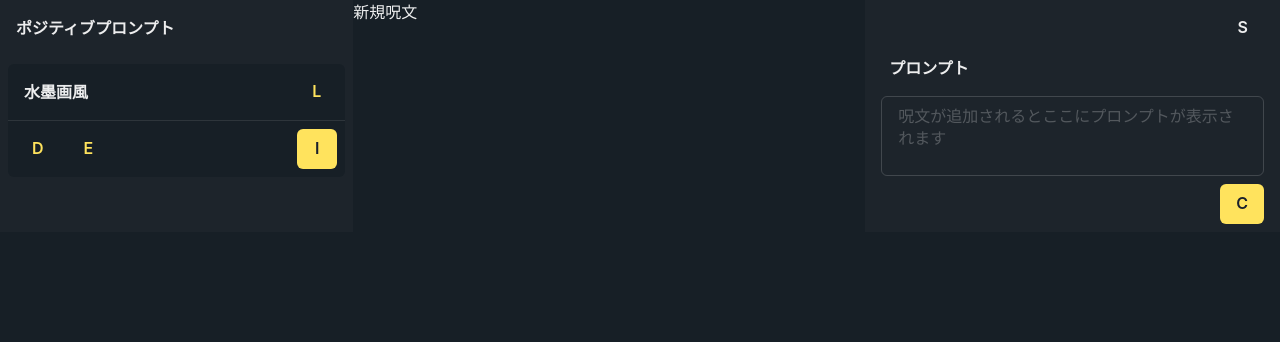
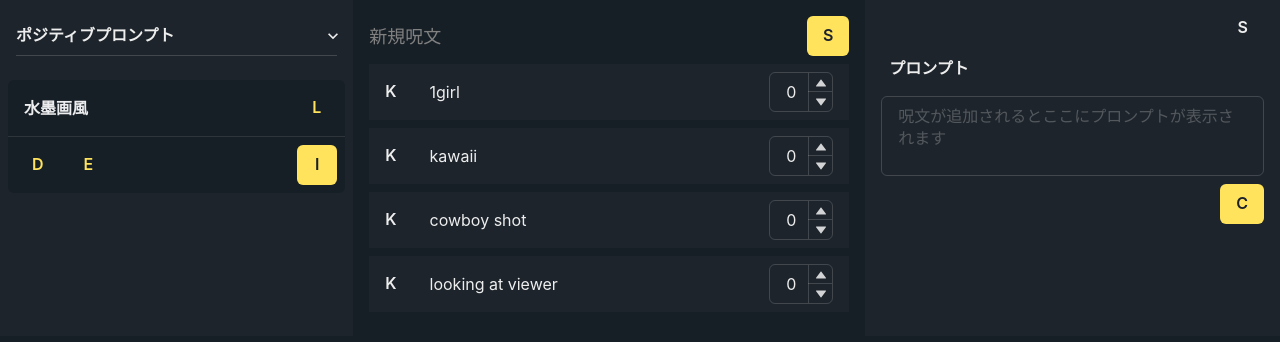
Before and after one commit to AI-Creators-Society/NAIWizard, a Next.js app: page / in a window 1280 px wide. Shown: the top 342 px of the page. Built offline with nearby package versions, Linux system fonts and the light colour scheme.

Commit message:
feat: show spell

```diff
--- a/package.json
+++ b/package.json
@@ -15,6 +15,7 @@
         "framer-motion": "^6",
         "next": "^13.0.0",
         "react": "^18.2.0",
+        "react-beautiful-dnd": "^13.1.1",
         "react-dom": "^18.2.0",
         "recoil": "^0.7.6"
     },
--- /dev/null
+++ b/src/components/editor/spellBlock.tsx
@@ -0,0 +1,43 @@
+import {
+    Box,
+    Button,
+    Divider,
+    HStack,
+    NumberDecrementStepper,
+    NumberIncrementStepper,
+    NumberInput,
+    NumberInputField,
+    NumberInputStepper,
+    Spacer,
+    Text,
+} from "@chakra-ui/react"
+import { Spell } from "../../types/prompt"
+import SecondaryBox from "../common/secondaryBox"
+
+interface Props {
+    spell: Spell
+}
+
+const SpellBlock = ({ spell }: Props) => {
+    return (
+        <SecondaryBox>
+            <HStack>
+                <Button variant={"ghost"}>K</Button>
+                <Divider orientation={"vertical"} />
+                <Text>{spell.content}</Text>
+                <Spacer />
+                <Box py={"2"} px={"4"}>
+                    <NumberInput defaultValue={spell.enhancement}>
+                        <NumberInputField w={"16"} />
+                        <NumberInputStepper>
+                            <NumberIncrementStepper />
+                            <NumberDecrementStepper />
+                        </NumberInputStepper>
+                    </NumberInput>
+                </Box>
+            </HStack>
+        </SecondaryBox>
+    )
+}
+
+export default SpellBlock
--- /dev/null
+++ b/src/components/editorBox.tsx
@@ -0,0 +1,34 @@
+import { Box, HStack, Spacer, Text } from "@chakra-ui/react"
+import { useLocale } from "../hooks/useLocale"
+import { usePrompt } from "../hooks/usePrompt"
+import { Prompt } from "../types/prompt"
+import BrandButton from "./common/brandButton"
+import SpellBlock from "./editor/spellBlock"
+
+const EditorBox = () => {
+    const { t } = useLocale()
+    const { prompt } = usePrompt()
+
+    return (
+        <Box flex={"1"} minW={["sm", "md", "lg", "lg"]} maxW={"full"} maxH={"full"} p={["0", "0", "4"]}>
+            <HStack>
+                <Text fontWeight={"light"} fontSize={"lg"} color={"GrayText"}>
+                    {t.NEW_SPELLS}
+                </Text>
+                <Spacer />
+                <BrandButton variant={"solid"}>S</BrandButton>
+            </HStack>
+
+            {/* 呪文一覧 */}
+            <Box>
+                {prompt.spells.map((spell, index) => (
+                    <Box key={index} my={"2"}>
+                        <SpellBlock spell={spell} />
+                    </Box>
+                ))}
+            </Box>
+        </Box>
+    )
+}
+
+export default EditorBox
--- a/src/components/generatedPromptBox.tsx
+++ b/src/components/generatedPromptBox.tsx
@@ -1,6 +1,6 @@
 import { Box, Button, HStack, Spacer, Text, Textarea } from "@chakra-ui/react"
 import { useLocale } from "../hooks/useLocale"
-import BrandButton from "./common/BrandButton"
+import BrandButton from "./common/brandButton"
 
 const GeneratedPromptBox = () => {
     const { t } = useLocale()
--- a/src/components/presetCard.tsx
+++ b/src/components/presetCard.tsx
@@ -1,6 +1,6 @@
-import { Box, Button, Divider, HStack, Spacer, Text } from "@chakra-ui/react"
+import { Divider, HStack, Spacer, Text } from "@chakra-ui/react"
 import { Prompt } from "../types/prompt"
-import BrandButton from "./common/BrandButton"
+import BrandButton from "./common/brandButton"
 import MainBox from "./common/mainBox"
 
 interface Props {
--- a/src/components/presetsSideBar.tsx
+++ b/src/components/presetsSideBar.tsx
@@ -1,5 +1,5 @@
-import { Box, Text } from "@chakra-ui/react"
-import { useWizardState } from "../atoms/wizardState"
+import { Box, Select, Text } from "@chakra-ui/react"
+import { useWizardState, WizardType } from "../atoms/wizardState"
 import { useLocale } from "../hooks/useLocale"
 import { Prompt } from "../types/prompt"
 import SecondaryBox from "./common/secondaryBox"
@@ -10,14 +10,22 @@ interface Props {
 }
 
 const PresetsSideBar = ({ prompts }: Props) => {
-    const { wizardState } = useWizardState()
+    const { wizardState, setWizardType } = useWizardState()
     const { t } = useLocale()
 
     return (
         <SecondaryBox w={["sm"]}>
-            <Text p={"4"} fontWeight={"bold"}>
-                {wizardState.type === "positive" ? t.POSITIVE_PROMPT : t.NEGATIVE_PROMPT}
-            </Text>
+            <Select
+                variant={"flushed"}
+                p={"4"}
+                fontWeight={"bold"}
+                onChange={(e) => {
+                    setWizardType(e.target.value as WizardType)
+                }}
+            >
+                <option value={"positive"}>{t.POSITIVE_PROMPT}</option>
+                <option value={"negative"}>{t.NEGATIVE_PROMPT}</option>
+            </Select>
 
             {/* プロンプトプリセット一覧 */}
             {prompts.map((prompt) => (
--- a/src/components/utilitySidebar.tsx
+++ b/src/components/utilitySidebar.tsx
@@ -1,6 +1,6 @@
 import { Button, HStack, Spacer, Text, Textarea } from "@chakra-ui/react"
 import { useLocale } from "../hooks/useLocale"
-import BrandButton from "./common/BrandButton"
+import BrandButton from "./common/brandButton"
 import SecondaryBox from "./common/secondaryBox"
 import GeneratedPromptBox from "./generatedPromptBox"
 
--- /dev/null
+++ b/src/hooks/usePrompt.ts
@@ -0,0 +1,69 @@
+import { useState } from "react"
+import { Prompt, Spell } from "../types/prompt"
+
+const initialPositivePrompt: Prompt = {
+    id: "",
+    title: "",
+    type: "positive",
+    spells: [
+        {
+            id: 0,
+            content: "1girl",
+            enabled: true,
+            enhancement: 0,
+            children: [],
+        },
+        {
+            id: 1,
+            content: "kawaii",
+            enabled: true,
+            enhancement: 0,
+            children: [],
+        },
+        {
+            id: 2,
+            content: "cowboy shot",
+            enabled: true,
+            enhancement: 0,
+            children: [],
+        },
+        {
+            id: 3,
+            content: "looking at viewer",
+            enabled: true,
+            enhancement: 0,
+            children: [],
+        },
+    ],
+}
+
+export const usePrompt = () => {
+    const [prompt, setPrompt] = useState<Prompt>(initialPositivePrompt)
+
+    const appendSpell = (spell: Spell) => {
+        setPrompt({
+            ...prompt,
+            spells: [...prompt.spells, spell],
+        })
+    }
+
+    const insertSpell = (spell: Spell, index: number) => {
+        setPrompt({
+            ...prompt,
+            spells: [...prompt.spells.slice(0, index), spell, ...prompt.spells.slice(index)],
+        })
+    }
+
+    const updateSpell = (spell: Spell, index: number) => {
+        setPrompt({
+            ...prompt,
+            spells: [...prompt.spells.slice(0, index), spell, ...prompt.spells.slice(index + 1)],
+        })
+    }
+
+    const loadPrompt = (prompt: Prompt) => {
+        setPrompt(prompt)
+    }
+
+    return { prompt, loadPrompt, appendSpell, insertSpell, updateSpell }
+}
--- a/src/pages/index.tsx
+++ b/src/pages/index.tsx
@@ -1,5 +1,6 @@
 import { Box, Flex, Text } from "@chakra-ui/react"
 import SecondaryBox from "../components/common/secondaryBox"
+import EditorBox from "../components/editorBox"
 import PresetsSideBar from "../components/presetsSideBar"
 import UtilitySideBar from "../components/utilitySidebar"
 import { Prompt } from "../types/prompt"
@@ -11,13 +12,15 @@ const prompts: Prompt[] = [
         type: "positive",
         spells: [
             {
-                text: "japanese painting",
+                id: 0,
+                content: "japanese painting",
                 enhancement: 0,
                 enabled: true,
                 children: [],
             },
             {
-                text: "ukiyo-e",
+                id: 1,
+                content: "ukiyo-e",
                 enhancement: 0,
                 enabled: true,
                 children: [],
@@ -33,9 +36,7 @@ export default function Home() {
             <PresetsSideBar prompts={prompts} />
 
             {/* エディター */}
-            <Box flex={"1"} minW={["sm", "md", "lg", "lg"]} maxW={"full"} maxH={"full"}>
-                <Text>新規呪文</Text>
-            </Box>
+            <EditorBox />
 
             {/* 右サイド */}
             <UtilitySideBar />
--- a/src/types/prompt.ts
+++ b/src/types/prompt.ts
@@ -12,7 +12,8 @@ export interface NegativePromptPreset extends Prompt {
 }
 
 export interface Spell {
-    text: string
+    id: number
+    content: string
     enhancement: number
     enabled: boolean
     children: Spell[]
```
Also changed, not shown: 1 other file (tests, documents, lock files or other folders).
